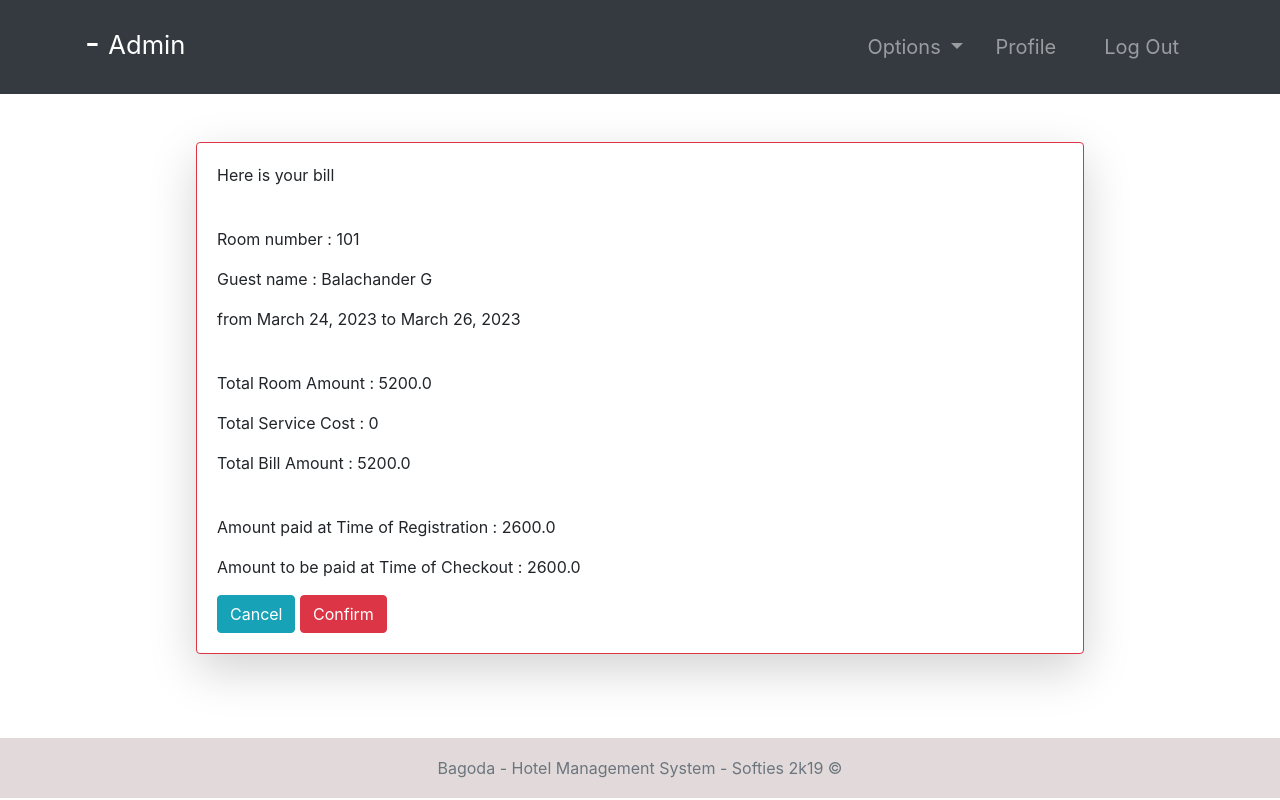
After one commit to rsreenivas2001/Bagoda, a Django app: page /viewbill/24/ in a window 1280 px wide. The commit adds this page. Run offline with Django 3.2, Linux system fonts and the light colour scheme; a user stored in the database is signed in; data comes from the database, SQL or seed files in the repository; data that the repository does not hold is empty; some libraries are stand-ins or nearby versions; some web fonts are replaced.

Commit message:
Added Bill functionality with Service cost included

```diff
--- a/HMS/urls.py
+++ b/HMS/urls.py
@@ -72,4 +72,5 @@ urlpatterns = [
          deleteAnnouncement, name="deleteAnnouncement"),
     path('deleteBooking/<str:pk>/', deleteBooking, name="deleteBooking"),
     path('completeTask/<str:pk>/', completeTask, name="completeTask"),
+    path('viewbill/<str:pk>/', viewbill, name="viewbill"),
 ]
--- /dev/null
+++ b/Templates/admin/viewbill.html
@@ -0,0 +1,4 @@
+{% extends '../index.html' %}
+{% block context %}
+{% include '../common_pages/viewbill.html' %}
+{% endblock %}
--- a/Templates/common_pages/bookings.html
+++ b/Templates/common_pages/bookings.html
@@ -27,6 +27,7 @@
                     <th class="pb-5">Number of Dependees</th>
                     <th class="pb-5">Total amount</th>
                     <th><button type="submit" name="filter" class="btn btn-warning w-100">Filter</button></th>
+                    <th class="pb-5"></th>
                 </form>
 
             </tr>
@@ -52,6 +53,10 @@
                 <td> <a href="{% url 'deleteBooking' b.id %}"
                         class="btn btn-sm btn-outline-danger">Delete&nbsp;Booking</a></td>
                 {% endif %}
+                {% if role == "admin" or role == 'manager' %}
+                <td> <a href="{% url 'viewbill' b.id %}"
+                        class="btn btn-sm btn-outline-danger">View&nbsp;Bill</a></td>
+                {% endif %}
             </tr>
             {% endfor %}
         </tbody>
--- /dev/null
+++ b/Templates/common_pages/viewbill.html
@@ -0,0 +1,28 @@
+<div class="row justify-content-center m-5">
+
+    <div class="card border-danger shadow-lg w-75">
+
+        <div class="card-body">
+
+            <p>Here is your bill</p> <br>
+            <p>Room number : {{ booking.roomNumber.number }} </p>
+            <p>Guest name : {{ booking.guest.user.first_name }} {{ booking.guest.user.last_name }}</p>
+            <p>from {{ booking.startDate }} to {{ booking.endDate }}</p><br>
+            <p>Total Room Amount : {{ roomtotal }}</p>
+            <p>Total Service Cost : {{ service }}</p>
+            <p>Total Bill Amount : {{ total }}</p><br>
+            <p>Amount paid at Time of Registration : {{ paid }}</p>
+            <p>Amount to be paid at Time of Checkout : {{ topay }}</p>
+            <form action="{% url 'viewbill' booking.id %}" method="post">
+                {% csrf_token %}
+                <a class="btn btn-info" href="{% url 'bookings' %}">Cancel</a>
+
+                <input class="btn btn-danger" type="submit" value="Confirm">
+            </form>
+
+        </div>
+
+    </div>
+
+</div>
+&nbsp
--- a/room/views.py
+++ b/room/views.py
@@ -539,6 +539,60 @@ def deleteBooking(request, pk):
     return render(request, path + "deleteBooking.html", context)
 
 
+@login_required(login_url='login')
+def viewbill(request,pk):
+    role = str(request.user.groups.all()[0])
+    uid = str(request.user.id)
+    path = role + "/"
+
+    booking = Booking.objects.get(id=pk)
+    curoomservices = RoomServices.objects.filter(curBooking=booking)
+
+    start_date = booking.startDate
+    end_date = booking.endDate
+    number_of_days = abs((end_date - start_date).days)
+    room = Room.objects.get(number=booking.roomNumber.number)
+    if request.method == "POST":
+
+        return redirect('bookings')
+
+    extra_price = 1
+
+    # price change based on booking season
+    if start_date.month in range(2, 3):
+        extra_price += 0.10
+    elif start_date.month in range(3, 6):
+        extra_price += 0.30
+    elif start_date.month in range(6, 10):
+        extra_price += 0
+    elif start_date.month in range(10, 12):
+        extra_price += 0.20
+    else:
+        extra_price += 0.25
+
+    # price change based on booking day ( weekday / weekend )
+    if start_date.weekday() >= 5:
+        extra_price += 0.05
+    # get room price:
+    price = room.price
+    service_cost = 0
+    for crs in curoomservices:
+        service_cost += crs.price
+    room_total = round(price * number_of_days * extra_price, 2)
+
+    context = {
+        "role": role,
+        'booking': booking,
+        "roomtotal":room_total,
+        "service":service_cost,
+        "total":room_total+service_cost,
+        "paid": room_total * 0.5,
+        "topay": room_total * 0.5 + service_cost
+    }
+    return render(request, path + "viewbill.html", context)
+
+
+
 @ login_required(login_url='login')
 def refunds(request):
     role = str(request.user.groups.all()[0])
```
